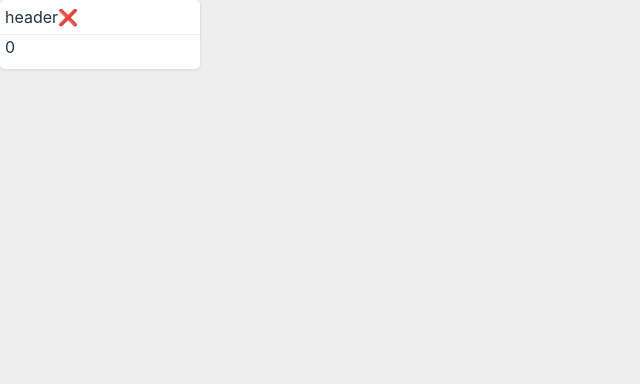
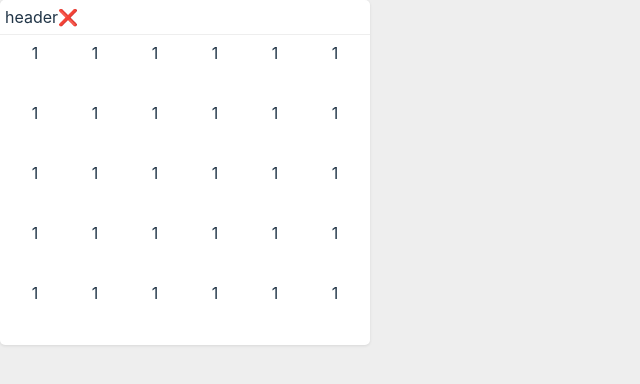
Before and after one commit to Ruriko-Yuu/AL-WebGame, a React (Vite) app: page / in a window 1280 px wide. Shown: the top 384 px of the page, without its empty margins (0-640 px from the left). Built offline with nearby package versions, Linux system fonts and the light colour scheme.

Commit message:
✨物品栏组件 10%

```diff
--- a/package.json
+++ b/package.json
@@ -14,6 +14,8 @@
     "@types/node": "^18.8.3",
     "localforage": "^1.10.0",
     "react": "^18.2.0",
+    "react-dnd": "^16.0.1",
+    "react-dnd-html5-backend": "^16.0.1",
     "react-dom": "^18.2.0",
     "react-redux": "^8.0.4",
     "redux": "^4.2.0",
--- a/src/App.tsx
+++ b/src/App.tsx
@@ -2,6 +2,7 @@ import { useState } from 'react'
 // import reactLogo from './assets/react.svg'
 import './App.css'
 import { Popup } from '@/components/popup'
+import { Inventory } from '@/components/inventory'
 import { selectCount, increment } from '@/features/counter/counterSlice'
 import { useSelector, useDispatch } from 'react-redux';
 function App() {
@@ -18,7 +19,7 @@ function App() {
               <span>header</span>
               <span className="cp" onClick={() => setKnapsackVisible(false)}>❌</span>
             </>}
-
+          body={<Inventory size={[6,5]} />}
           close={(e: false) => setKnapsackVisible(e)}
         /> : ''}
       <div style={{width: '100vw',height: '100vh', background: '#eee'}}>
--- a/src/assets/style/index.scss
+++ b/src/assets/style/index.scss
@@ -2,6 +2,11 @@
   margin: 0;
   padding: 0;
 }
+
+ul, ol {
+  list-style: none;
+}
+/** will del */
 :root {
   font-family: Inter, Avenir, Helvetica, Arial, sans-serif;
   font-size: 16px;
--- /dev/null
+++ b/src/components/inventory/index.tsx
@@ -0,0 +1,69 @@
+import styled from "styled-components";
+import { MouseEvent, useState, useEffect } from "react";
+import { FC } from "react";
+import { DndProvider, useDrag } from "react-dnd";
+import { HTML5Backend } from "react-dnd-html5-backend";
+import { selectCount } from "@/features/counter/counterSlice";
+import { useSelector } from "react-redux";
+// https://codesandbox.io/s/jovial-meadow-2lsr7i?file=/src/Box.tsx:480-683
+// https://codesandbox.io/s/jovial-meadow-2lsr7i?file=/src/Box.tsx:480-683
+const InventoryContainer = styled.div`
+  ul {
+    margin: 0 auto;
+    display: grid;
+    grid-template-columns: repeat(auto-fill, 60px);
+    grid-template-rows: repeat(auto-fill, 60px);
+    grid-auto-flow: row dense;
+    li {
+      margin: 6px;
+      position: relative;
+    }
+    li::before {
+      content: '容器';
+      position: absolute;
+      left: 50%;
+      transform: translateX(-50%);
+      text-align: center;
+    }
+    p {
+      position: absolute;
+      left: 50%;
+      width: 100%;
+      height: 100%;
+      background-color: #fff;
+      transform: translateX(-50%);
+      text-align: center;
+    }
+  }
+`;
+export const Inventory: FC<{
+  size?: [number, number];
+}> = ({ size }) => {
+  const [containerNum, setContainerNum] = useState(
+    size ? size[0] * size[1] : 6 * 5
+  );
+  const [containerSpace, setContainerSpace] = useState<[] | any[]>([]);
+
+  /** 放置框数组 */
+  useEffect(() => {
+    const list = [];
+    for (let index = 0; index < containerNum; index++) {
+      list.push("");
+    }
+    setContainerSpace(list);
+  }, [containerNum]);
+
+  return (
+    <InventoryContainer>
+      <DndProvider backend={HTML5Backend}>
+        <ul style={{ width: `${(size ? size[0] : 6) * 60 }px`, height: `${(size ? size[1] : 5) * 60 }px`}}>
+          {containerSpace.map((ele, idx) => (
+            <li key={idx}>
+              <p>1</p>
+            </li>
+          ))}
+        </ul>
+      </DndProvider>
+    </InventoryContainer>
+  );
+};
--- a/src/components/popup/index.tsx
+++ b/src/components/popup/index.tsx
@@ -76,10 +76,10 @@ export const Popup:FC<{
         <div className="header" onMouseDown={(e) => {startPopupmove(e)}}>
           {header}
         </div>
-        <div className="body" onClick={()=> close(false)}>
-          {body}{count}
+        <div className="body">
+          {body}
         </div>
-        <div className="footer">
+        <div className="footer" onClick={()=> close(false)}>
           {footer}
         </div>
       </figure>
--- a/src/features/counter/counterSlice.ts
+++ b/src/features/counter/counterSlice.ts
@@ -4,11 +4,13 @@ import localforage from 'localforage'
 var saveData = localforage.createInstance({
   name: "saveData"
 });
+
 // saveData.setItem('key', 'value', () => {
 //   console.log('saveData')
 // })
 saveData.getItem('key', (e) => {
-  console.log(e)})
+  console.log(e)
+})
 
 export const counterSlice = createSlice({
   name: 'counter',
@@ -17,10 +19,6 @@ export const counterSlice = createSlice({
   },
   reducers: {
     increment: (state) => {
-      // Redux Toolkit allows us to write "mutating" logic in reducers. It
-      // doesn't actually mutate the state because it uses the immer library,
-      // which detects changes to a "draft state" and produces a brand new
-      // immutable state based off those changes
       state.value += 1
     },
     decrement: (state) => {
@@ -36,31 +34,20 @@ export const store = configureStore({
   reducer: counterSlice.reducer
 })
 
-// Infer the `RootState` and `AppDispatch` types from the store itself
 export type RootState = ReturnType<typeof store.getState>
-// Inferred type: {posts: PostsState, comments: CommentsState, users: UsersState}
 export type AppDispatch = typeof store.dispatch
 
 export const { increment, decrement, incrementByAmount } = counterSlice.actions
 
-// The function below is called a thunk and allows us to perform async logic. It
-// can be dispatched like a regular action: `dispatch(incrementAsync(10))`. This
-// will call the thunk with the `dispatch` function as the first argument. Async
-// code can then be executed and other actions can be dispatched
 export const incrementAsync = (amount: any) => (dispatch: (arg0: {
-    payload: any; // which detects changes to a "draft state" and produces a brand new
-    // which detects changes to a "draft state" and produces a brand new
-    // immutable state based off those changes
+    payload: any;
     type: string;
   }) => void) => {
   setTimeout(() => {
     dispatch(incrementByAmount(amount))
   }, 1000)
 }
-console.log()
-// The function below is called a selector and allows us to select a value from
-// the state. Selectors can also be defined inline where they're used instead of
-// in the slice file. For example: `useSelector((state) => state.counter.value)`
+
 export const selectCount = (state: { counter: { value: any; }; }) => state.counter.value
 
 export default counterSlice.reducer
```
Also changed, not shown: 1 other file (tests, documents, lock files or other folders).
